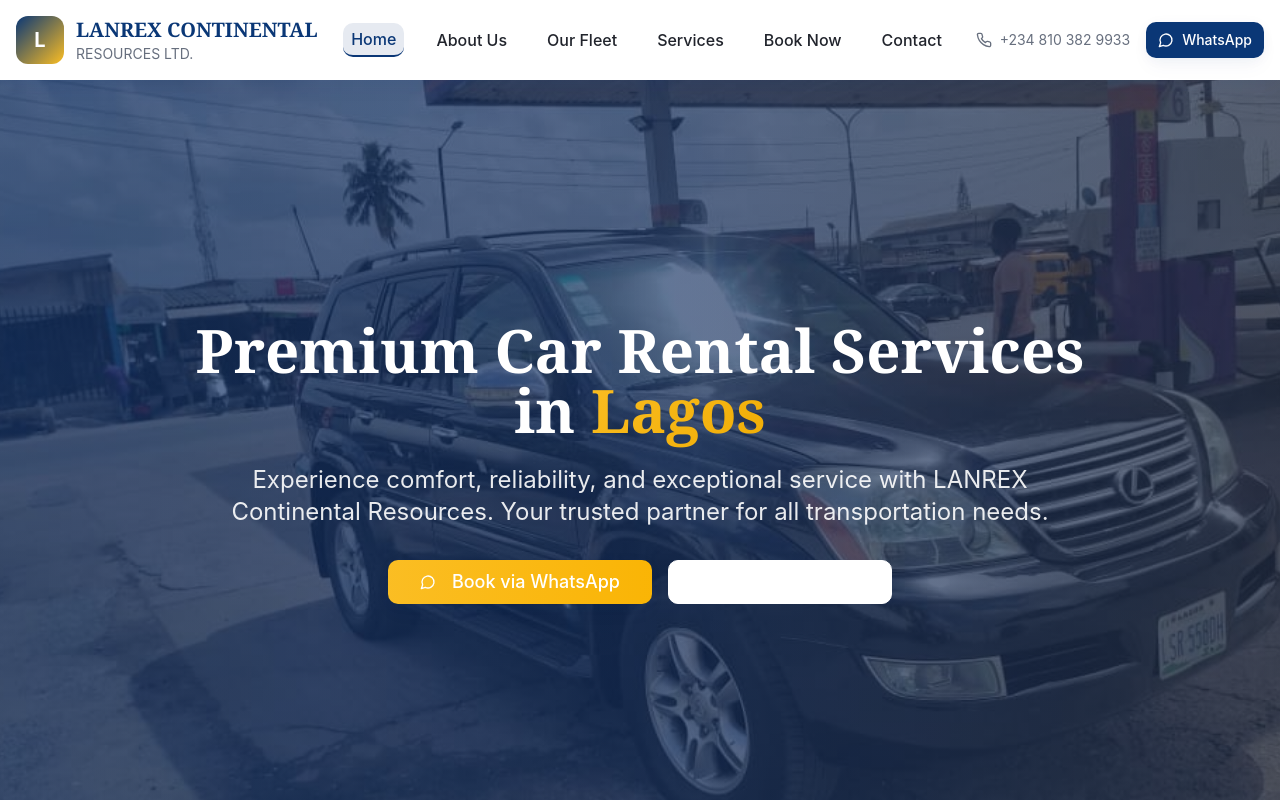
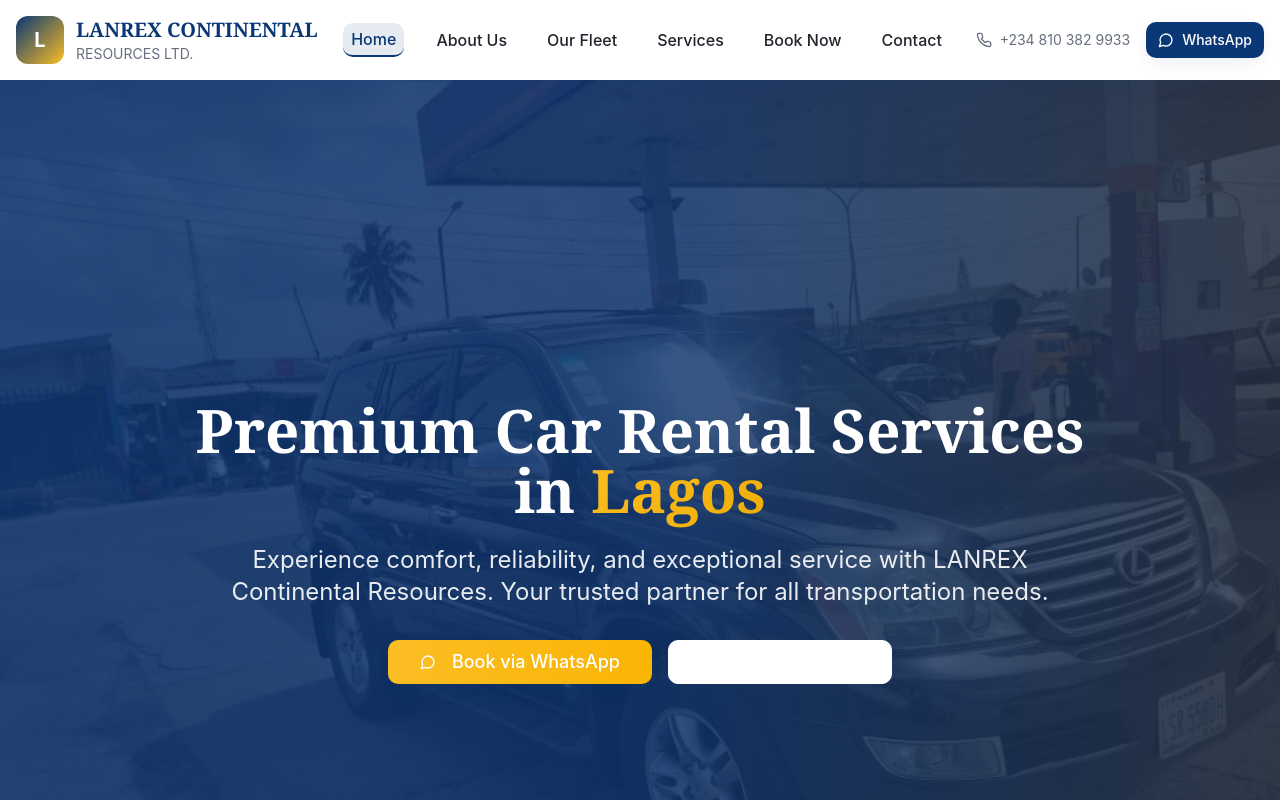
Before and after one commit to mmillian821/lanrexrentalwebsite, a React (Vite) app: page / in a window 1280 px wide. Shown: the top 800 px of the page. Built offline with nearby package versions, Linux system fonts and the light colour scheme.

Commit message:
Adjust hero section transparency
Adjusted hero section image transparency and made the section longer.

```diff
--- a/src/pages/Home.tsx
+++ b/src/pages/Home.tsx
@@ -61,8 +61,8 @@ const Home = () => {
   return (
     <div className="min-h-screen">
       {/* Hero Section */}
-      <section className="relative hero-with-bg py-32 lg:py-60 overflow-hidden">
-        <div className="absolute inset-0 bg-gradient-to-r from-primary/40 via-primary/30 to-accent/40"></div>
+      <section className="relative hero-with-bg py-40 lg:py-80 overflow-hidden">
+        <div className="absolute inset-0 bg-gradient-to-r from-primary/70 via-primary/65 to-accent/70"></div>
         <div className="container mx-auto px-4 relative z-10">
           <div className="max-w-4xl mx-auto text-center text-white">
             <h1 className="text-4xl lg:text-6xl font-playfair font-bold mb-6 animate-fade-in">
```
